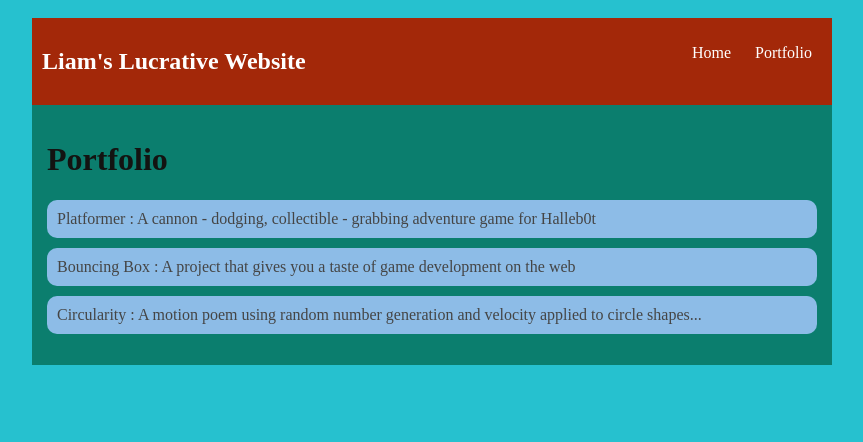
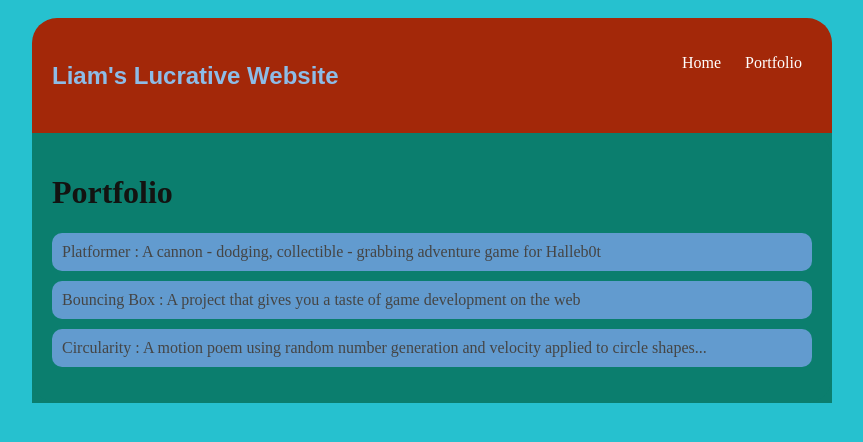
Before and after one commit to LiamChristopher18/LiamChristopher18.github.io, a plain HTML site: page portfolio.html in a window 1280 px wide. Shown: the whole page, without its empty margins (208-1071 px from the left). Drawn offline with Linux system fonts and the light colour scheme.

Commit message:
modified portfolio

```diff
--- a/portfolio.html
+++ b/portfolio.html
@@ -10,9 +10,11 @@
             padding: 10px;
             font-family: 'Times New Roman', Times, serif;
         }
+
         header {
             font-size: 1.5em;
             font-weight: bold;
+            color:rgb(141, 188, 231)
         }
 
         #all-contents {
@@ -27,19 +29,23 @@
             display: flex;
             padding: 10px;
         }
+
         h1 {
             display: flex;
             align-items: center;
             color: rgb(255, 255, 255);
             flex: 1;
         }
+
         #nav-ul {
             list-style-image: none;
         }
+
         .nav-li {
             display: inline-block;
             padding: 0 10px;
         }
+
         .nav-a {
             text-decoration: none;
             color: #fff;
@@ -50,10 +56,12 @@
             background: rgb(11, 126, 110);
             display: flex;
         }
+
         .content {
             flex: 1;
             padding: 15px;
         }
+
         /* portfolio styles */
         .content h1 {
             color: rgb(19, 19, 17);
@@ -65,7 +73,7 @@
         }
 
         #portfolio li {
-             background: rgb(141, 188, 231);
+            background: rgb(98, 155, 207);
             padding: 10px;
             border-radius: 10px;
             margin-bottom: 10px;
@@ -79,15 +87,35 @@
             text-decoration: none;
             color: #454545;
         }
+
+        .title {
+            font-family: Arial, sans-serif;
+            color: rgb(141, 188, 231)
+        }
+        #rcorners1 {
+  border-radius: 25px 25px 0px 0px;
+  background: rgb(163, 40, 9);
+  padding: 20px;
+  width: auto;
+  height:75px;
+}
+#rcorners2 {
+  border-radius:25px 25px;
+  background: rgb(11,126,110);
+  padding: 20px;
+  width: auto;
+  height:auto;
+}
+
     </style>
 </head>
 
 <body>
     <div id="all-contents">
         <div id="all-contents">
-            <nav>
+            <nav id="rcorners1">
 
-                <h1>Liam's Lucrative Website</h1>
+                <h1 class="title">Liam's Lucrative Website</h1>
                 <ul id="nav-ul">
                     <li class="nav-li">
                         <a class="nav-a" href="index.html">Home</a>
@@ -98,14 +126,17 @@
                 </ul>
             </nav>
             <main>
-                <div class="content">
+                <div id="rcorners2" class="content">
                     <h1>
                         Portfolio
                     </h1>
                     <ul id="portfolio">
-                        <li><a href="projects/platformer/">Platformer : A cannon - dodging, collectible - grabbing adventure game for Halleb0t</a></li>
-                        <li><a href="projects/bouncing-box/">Bouncing Box : A project that gives you a taste of game development on the web </a></li>
-                        <li><a href="projects/circularity/">Circularity : A motion poem using random number generation and velocity applied to circle shapes...</a></li>
+                        <li><a href="projects/platformer/">Platformer : A cannon - dodging, collectible - grabbing
+                                adventure game for Halleb0t</a></li>
+                        <li><a href="projects/bouncing-box/">Bouncing Box : A project that gives you a taste of game
+                                development on the web </a></li>
+                        <li><a href="projects/circularity/">Circularity : A motion poem using random number generation
+                                and velocity applied to circle shapes...</a></li>
                     </ul>
                 </div>
             </main>
```
Also changed, not shown: index.html (+0 -1 lines). Lines whose indentation alone changed are shown as unchanged.
